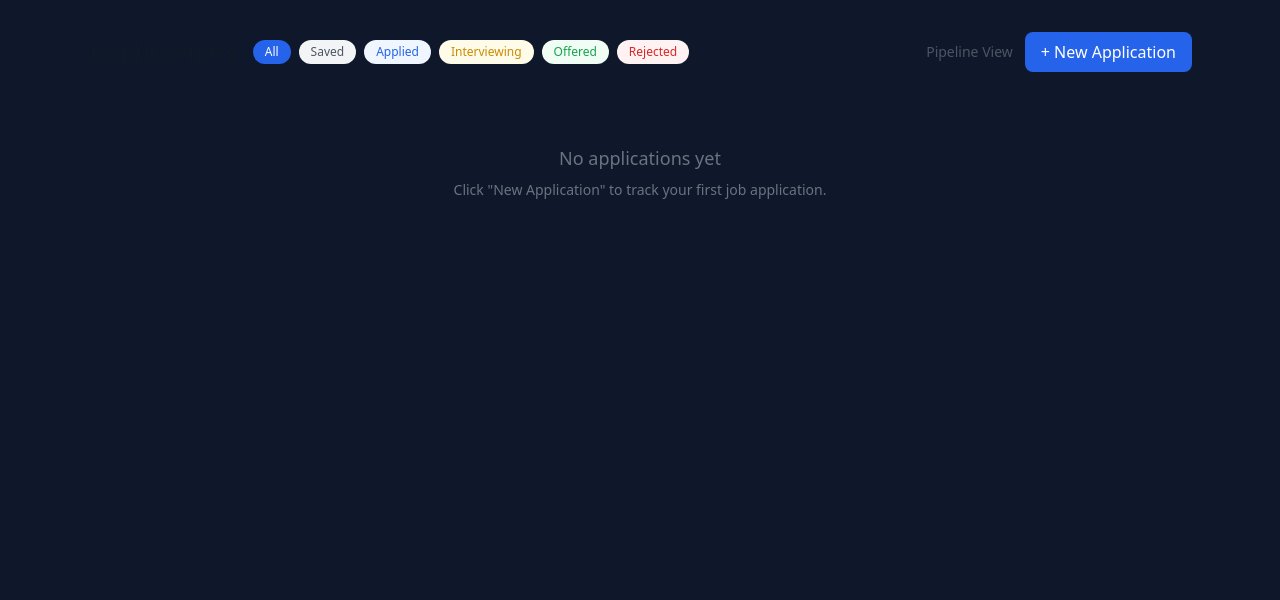
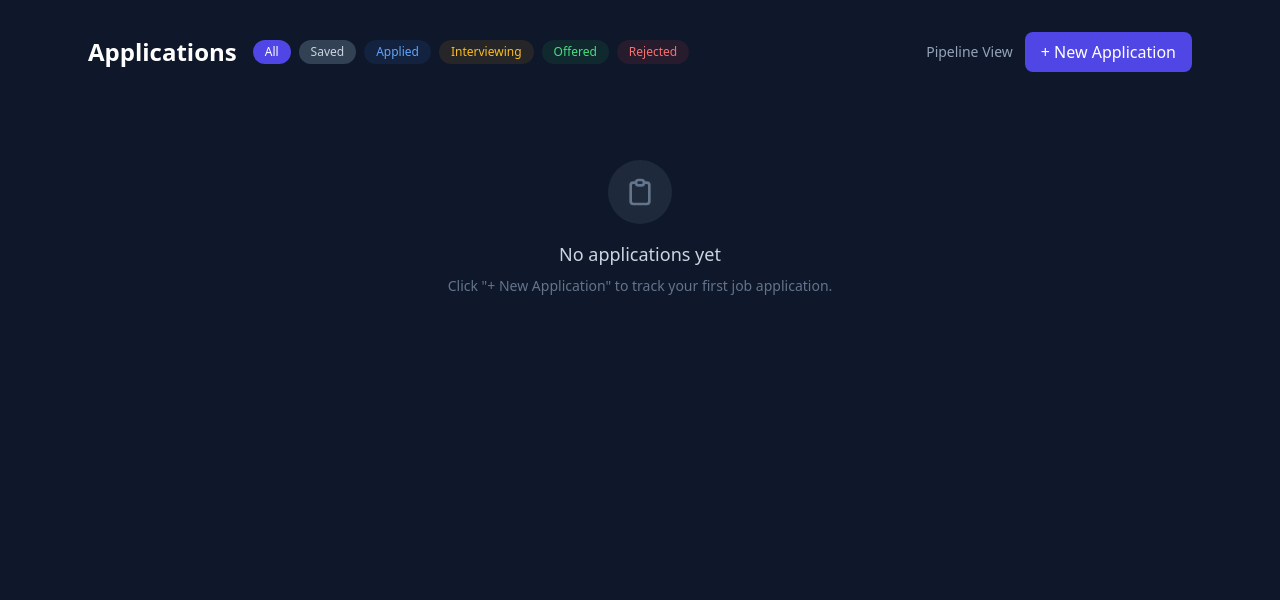
Before and after one commit to atalaymudanyali/career-copilot, a FastAPI app: template templates/dashboard/list.html in a window 1280 px wide. Shown: the part 57-657 px from the top of the page. Run offline with FastAPI, Linux system fonts and the light colour scheme; the template is opened without the code that fills it, so the values that code supplies are empty; some libraries are stand-ins or nearby versions.

Commit message:
feat: redesign dashboard pages for dark theme
Update all dashboard templates (list, detail, pipeline, 404) and
partials (app row, pipeline card, tailoring result, create form) to
use dark surface colors, slate borders, and brand accent colors.
Status badges use translucent colored backgrounds with ring borders.
Form inputs use dark backgrounds with slate borders.

Co-Authored-By: Claude Opus 4.6 <noreply@anthropic.com>

```diff
--- a/templates/dashboard/404.html
+++ b/templates/dashboard/404.html
@@ -4,8 +4,8 @@
 
 {% block content %}
 <div class="text-center py-16">
-    <h1 class="text-4xl font-bold text-gray-300 mb-4">404</h1>
-    <p class="text-gray-600 mb-6">Application not found.</p>
-    <a href="/dashboard" class="text-blue-600 hover:text-blue-800 font-medium">&larr; Back to Dashboard</a>
+    <h1 class="text-4xl font-bold text-slate-500 mb-4">404</h1>
+    <p class="text-slate-400 mb-6">Application not found.</p>
+    <a href="/dashboard" class="text-brand-400 hover:text-brand-300 font-medium transition">&larr; Back to Dashboard</a>
 </div>
 {% endblock %}
--- a/templates/dashboard/_form_create.html
+++ b/templates/dashboard/_form_create.html
@@ -2,43 +2,43 @@
       hx-target="#app-list"
       hx-swap="afterbegin"
       hx-on::after-request="if(event.detail.successful) { this.reset(); document.getElementById('create-form').classList.add('hidden'); }"
-      class="bg-white rounded-lg shadow-sm border border-gray-200 p-6">
-    <h2 class="text-lg font-semibold text-gray-900 mb-4">New Application</h2>
+      class="bg-surface-raised rounded-xl border border-slate-700/50 p-6">
+    <h2 class="text-lg font-semibold text-white mb-4">New Application</h2>
     <div class="grid grid-cols-1 md:grid-cols-2 gap-4">
         <div>
-            <label for="company" class="block text-sm font-medium text-gray-700 mb-1">Company *</label>
+            <label for="company" class="block text-sm font-medium text-slate-300 mb-1">Company *</label>
             <input type="text" name="company" id="company" required
-                   class="w-full px-3 py-2 border border-gray-300 rounded-md focus:outline-none focus:ring-2 focus:ring-blue-500 focus:border-transparent">
+                   class="w-full px-3 py-2 bg-surface border border-slate-600 rounded-lg text-white placeholder-slate-500 focus:outline-none focus:ring-2 focus:ring-brand-500 focus:border-transparent">
         </div>
         <div>
-            <label for="role" class="block text-sm font-medium text-gray-700 mb-1">Role *</label>
+            <label for="role" class="block text-sm font-medium text-slate-300 mb-1">Role *</label>
             <input type="text" name="role" id="role" required
-                   class="w-full px-3 py-2 border border-gray-300 rounded-md focus:outline-none focus:ring-2 focus:ring-blue-500 focus:border-transparent">
+                   class="w-full px-3 py-2 bg-surface border border-slate-600 rounded-lg text-white placeholder-slate-500 focus:outline-none focus:ring-2 focus:ring-brand-500 focus:border-transparent">
         </div>
         <div class="md:col-span-2">
-            <label for="url" class="block text-sm font-medium text-gray-700 mb-1">Job URL</label>
+            <label for="url" class="block text-sm font-medium text-slate-300 mb-1">Job URL</label>
             <input type="url" name="url" id="url"
-                   class="w-full px-3 py-2 border border-gray-300 rounded-md focus:outline-none focus:ring-2 focus:ring-blue-500 focus:border-transparent">
+                   class="w-full px-3 py-2 bg-surface border border-slate-600 rounded-lg text-white placeholder-slate-500 focus:outline-none focus:ring-2 focus:ring-brand-500 focus:border-transparent">
         </div>
         <div class="md:col-span-2">
-            <label for="jd_text" class="block text-sm font-medium text-gray-700 mb-1">Job Description *</label>
+            <label for="jd_text" class="block text-sm font-medium text-slate-300 mb-1">Job Description *</label>
             <textarea name="jd_text" id="jd_text" rows="4" required
-                      class="w-full px-3 py-2 border border-gray-300 rounded-md focus:outline-none focus:ring-2 focus:ring-blue-500 focus:border-transparent"></textarea>
+                      class="w-full px-3 py-2 bg-surface border border-slate-600 rounded-lg text-white placeholder-slate-500 focus:outline-none focus:ring-2 focus:ring-brand-500 focus:border-transparent"></textarea>
         </div>
         <div class="md:col-span-2">
-            <label for="notes" class="block text-sm font-medium text-gray-700 mb-1">Notes</label>
+            <label for="notes" class="block text-sm font-medium text-slate-300 mb-1">Notes</label>
             <textarea name="notes" id="notes" rows="2"
-                      class="w-full px-3 py-2 border border-gray-300 rounded-md focus:outline-none focus:ring-2 focus:ring-blue-500 focus:border-transparent"></textarea>
+                      class="w-full px-3 py-2 bg-surface border border-slate-600 rounded-lg text-white placeholder-slate-500 focus:outline-none focus:ring-2 focus:ring-brand-500 focus:border-transparent"></textarea>
         </div>
     </div>
     <div class="flex justify-end gap-3 mt-4">
         <button type="button"
                 onclick="document.getElementById('create-form').classList.add('hidden')"
-                class="px-4 py-2 text-gray-700 font-medium hover:bg-gray-100 rounded-md transition">
+                class="px-4 py-2 text-slate-300 font-medium hover:bg-slate-700 rounded-lg transition">
             Cancel
         </button>
         <button type="submit"
-                class="bg-blue-600 text-white px-4 py-2 rounded-md font-medium hover:bg-blue-700 transition">
+                class="bg-brand-600 text-white px-4 py-2 rounded-lg font-medium hover:bg-brand-500 transition">
             Save Application
         </button>
     </div>
--- a/templates/dashboard/list.html
+++ b/templates/dashboard/list.html
@@ -5,19 +5,19 @@
 {% block content %}
 <div class="flex items-center justify-between mb-6">
     <div class="flex items-center gap-4">
-        <h1 class="text-2xl font-bold text-gray-900">Applications</h1>
+        <h1 class="text-2xl font-bold text-white">Applications</h1>
         <div class="flex items-center gap-2">
             <a href="/dashboard"
-               class="px-3 py-1 rounded-full text-xs font-medium transition {{ 'bg-blue-600 text-white' if not status_filter else 'bg-gray-100 text-gray-600 hover:bg-gray-200' }}">
+               class="px-3 py-1 rounded-full text-xs font-medium transition {{ 'bg-brand-600 text-white' if not status_filter else 'bg-slate-700 text-slate-300 hover:bg-slate-600' }}">
                 All
             </a>
             {% for s in ["saved", "applied", "interviewing", "offered", "rejected"] %}
             {% set pill_colors = {
-                "saved": "bg-gray-600 text-white" if status_filter == s else "bg-gray-100 text-gray-600 hover:bg-gray-200",
-                "applied": "bg-blue-600 text-white" if status_filter == s else "bg-blue-50 text-blue-600 hover:bg-blue-100",
-                "interviewing": "bg-yellow-500 text-white" if status_filter == s else "bg-yellow-50 text-yellow-600 hover:bg-yellow-100",
-                "offered": "bg-green-600 text-white" if status_filter == s else "bg-green-50 text-green-600 hover:bg-green-100",
-                "rejected": "bg-red-600 text-white" if status_filter == s else "bg-red-50 text-red-600 hover:bg-red-100"
+                "saved": "bg-slate-500 text-white" if status_filter == s else "bg-slate-700 text-slate-300 hover:bg-slate-600",
+                "applied": "bg-blue-600 text-white" if status_filter == s else "bg-blue-500/10 text-blue-400 hover:bg-blue-500/20",
+                "interviewing": "bg-amber-600 text-white" if status_filter == s else "bg-amber-500/10 text-amber-400 hover:bg-amber-500/20",
+                "offered": "bg-green-600 text-white" if status_filter == s else "bg-green-500/10 text-green-400 hover:bg-green-500/20",
+                "rejected": "bg-red-600 text-white" if status_filter == s else "bg-red-500/10 text-red-400 hover:bg-red-500/20"
             } %}
             <a href="/dashboard?status={{ s }}"
                class="px-3 py-1 rounded-full text-xs font-medium capitalize transition {{ pill_colors[s] }}">
@@ -27,9 +27,9 @@
         </div>
     </div>
     <div class="flex items-center gap-3">
-        <a href="/dashboard/pipeline" class="text-sm text-gray-600 hover:text-gray-900 font-medium">Pipeline View</a>
+        <a href="/dashboard/pipeline" class="text-sm text-slate-400 hover:text-white font-medium transition">Pipeline View</a>
         <button onclick="document.getElementById('create-form').classList.toggle('hidden')"
-                class="bg-blue-600 text-white px-4 py-2 rounded-lg font-medium hover:bg-blue-700 transition">
+                class="bg-brand-600 text-white px-4 py-2 rounded-lg font-medium hover:bg-brand-500 transition">
             + New Application
         </button>
     </div>
@@ -40,15 +40,15 @@
 </div>
 
 {% if applications %}
-<div class="bg-white rounded-lg shadow-sm border border-gray-200 overflow-hidden">
+<div class="bg-surface-raised rounded-xl border border-slate-700/50 overflow-hidden">
     <table class="w-full">
-        <thead class="bg-gray-50 border-b border-gray-200">
+        <thead class="border-b border-slate-700/50">
             <tr>
-                <th class="text-left px-4 py-3 text-sm font-medium text-gray-500">Company</th>
-                <th class="text-left px-4 py-3 text-sm font-medium text-gray-500">Role</th>
-                <th class="text-left px-4 py-3 text-sm font-medium text-gray-500">Status</th>
-                <th class="text-left px-4 py-3 text-sm font-medium text-gray-500">Created</th>
-                <th class="text-left px-4 py-3 text-sm font-medium text-gray-500"></th>
+                <th class="text-left px-4 py-3 text-xs font-medium text-slate-400 uppercase tracking-wider">Company</th>
+                <th class="text-left px-4 py-3 text-xs font-medium text-slate-400 uppercase tracking-wider">Role</th>
+                <th class="text-left px-4 py-3 text-xs font-medium text-slate-400 uppercase tracking-wider">Status</th>
+                <th class="text-left px-4 py-3 text-xs font-medium text-slate-400 uppercase tracking-wider">Created</th>
+                <th class="text-left px-4 py-3 text-xs font-medium text-slate-400 uppercase tracking-wider"></th>
             </tr>
         </thead>
         <tbody id="app-list">
@@ -59,9 +59,14 @@
     </table>
 </div>
 {% else %}
-<div class="text-center py-12 text-gray-500">
-    <p class="text-lg mb-2">No applications yet</p>
-    <p class="text-sm">Click "New Application" to track your first job application.</p>
+<div class="text-center py-16">
+    <div class="inline-flex items-center justify-center w-16 h-16 rounded-full bg-slate-800 mb-4">
+        <svg class="w-8 h-8 text-slate-500" fill="none" stroke="currentColor" viewBox="0 0 24 24">
+            <path stroke-linecap="round" stroke-linejoin="round" stroke-width="2" d="M9 5H7a2 2 0 00-2 2v12a2 2 0 002 2h10a2 2 0 002-2V7a2 2 0 00-2-2h-2M9 5a2 2 0 002 2h2a2 2 0 002-2M9 5a2 2 0 012-2h2a2 2 0 012 2"/>
+        </svg>
+    </div>
+    <p class="text-lg text-slate-300 mb-2">No applications yet</p>
+    <p class="text-sm text-slate-500">Click "+ New Application" to track your first job application.</p>
 </div>
 {% endif %}
 {% endblock %}
```
Also changed, not shown: templates/dashboard/_app_row.html (+11 -11 lines), templates/dashboard/_pipeline_card.html (+5 -5 lines), templates/dashboard/_tailoring_result.html (+20 -20 lines), templates/dashboard/detail.html (+15 -15 lines), templates/dashboard/pipeline.html (+9 -9 lines).
